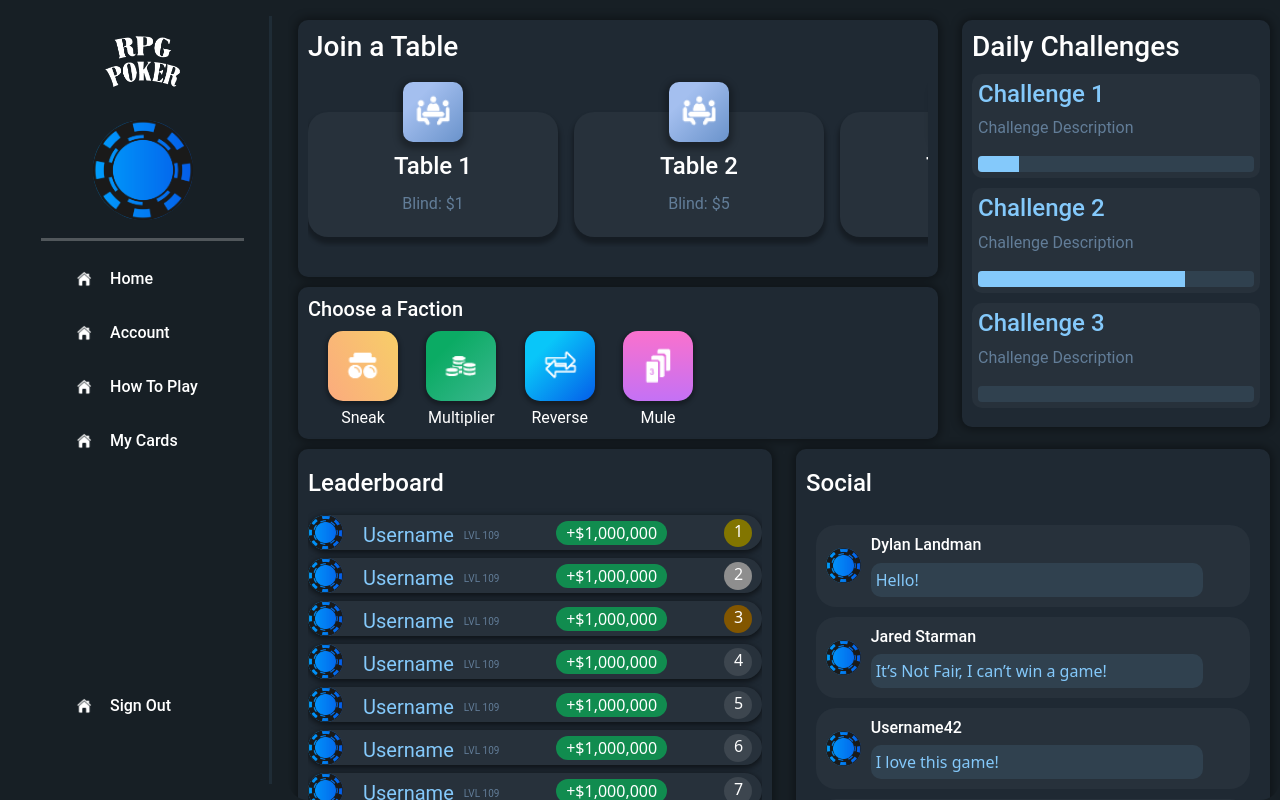
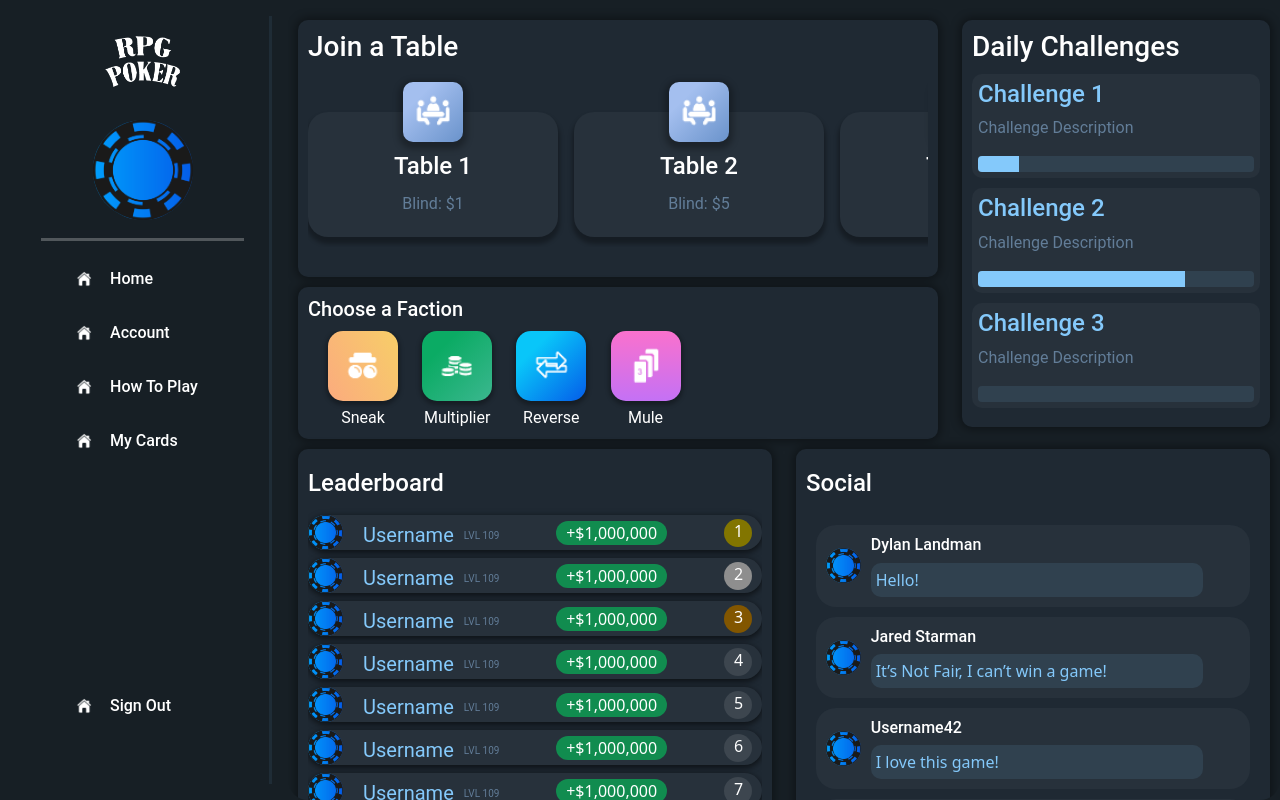
Before and after one commit to dlandman27/cs326-final-ironhorseman-group13, a website: page client/dashboard.html in a window 1280 px wide. Drawn offline with Linux system fonts and the light colour scheme.

Commit message:
Update dashboard.html
updated buttons

```diff
--- a/client/dashboard.html
+++ b/client/dashboard.html
@@ -82,16 +82,16 @@
                     <div class="main-section-container choose-faction-container">
                         <h3>Choose a Faction</h3>
                         <div class="faction-button-container">
-                            <button type="button" onclick="udSneak()" style="background: none; border: none; padding: 0;">
+                            <button type="button" onclick="udSneak()" style="all:unset">
                                 <div class="faction-member-container"><div class="faction-logo f1"><i class="logo sneak"></i></div><p>Sneak</p></div>
                             </button>
-                            <button type="button" onclick="udMultiplier()" style="background: none; border: none; padding: 0;"></button>
+                            <button type="button" onclick="udMultiplier()" style="all:unset">
                                 <div class="faction-member-container"><div class="faction-logo f2"><i class="logo multiplier"></i></div><p>Multiplier</p></div>
                             </button>
-                            <button type="button" onclick="udReverse()" style="background: none; border: none; padding: 0;"></button>
+                            <button type="button" onclick="udReverse()" style="all:unset">
                                 <div class="faction-member-container"><div class="faction-logo f3"><i class="logo reverse"></i></div><p>Reverse</p></div>
                             </button>
-                            <button type="button" onclick="udMule()" style="background: none; border: none; padding: 0;"></button>
+                            <button type="button" onclick="udMule()" style="all:unset">
                                 <div class="faction-member-container"><div class="faction-logo f4"><i class="logo mule"></i></div><p>Mule</p></div>
                             </button>
                         </div>
```
